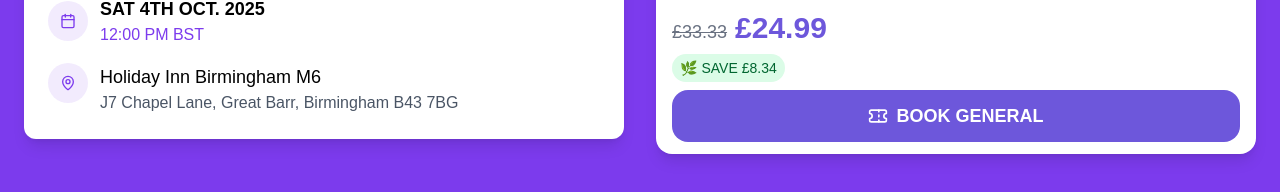
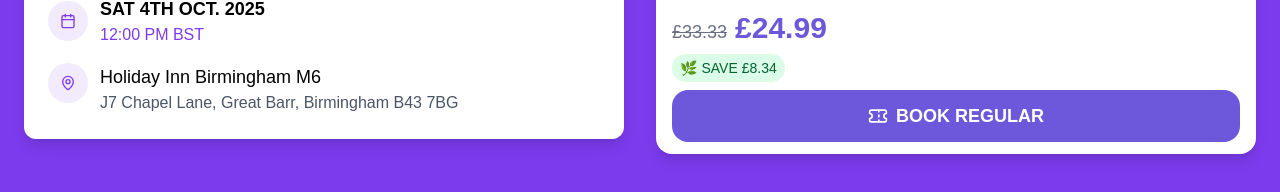
Before and after one commit to Philip-Nwabuwa/invite-link, a Next.js app: page / in a window 1280 px wide. Shown: the part 547-739 px from the top of the page. Built offline with nearby package versions, Linux system fonts and the light colour scheme.

Commit message:
Replace buttons with links for ticket booking on the homepage, updating text from "GENERAL" to "REGULAR" for clarity and consistency.

```diff
--- a/src/app/page.tsx
+++ b/src/app/page.tsx
@@ -1,5 +1,6 @@
 import { Calendar, MapPin, Star, Ticket } from "lucide-react";
 import Image from "next/image";
+import Link from "next/link";
 
 import RoboticHand from "@/assets/images/robot-hand.jpg";
 import Logo from "@/assets/images/logo.png";
@@ -99,9 +100,14 @@
                 </div>
               </div>
 
-              <button className="w-full bg-[#9a3cdd] text-white py-3 px-6 rounded-2xl font-bold text-lg hover:bg-[#9a3cdd]/80 transition-colors flex items-center justify-center gap-2 cursor-pointer">
+              <Link
+                href="https://buy.stripe.com/eVqeV5dupaDF9se85dejK01"
+                target="_blank"
+                rel="noopener noreferrer"
+                className="w-full bg-[#9a3cdd] text-white py-3 px-6 rounded-2xl font-bold text-lg hover:bg-[#9a3cdd]/80 transition-colors flex items-center justify-center gap-2 cursor-pointer text-center"
+              >
                 <Ticket className="size-5" /> BOOK PREMIUM
-              </button>
+              </Link>
             </div>
 
             <div className="bg-white rounded-2xl py-3 px-4 shadow-lg text-black relative hover:scale-105 transition-all duration-500">
@@ -112,7 +118,7 @@
 
               <div className="mb-2">
                 <h3 className="text-[#6d57db] text-xl font-bold mb-2 flex items-center gap-2">
-                  <Star className="size-5 fill-[#6d57db]" /> GENERAL
+                  <Star className="size-5 fill-[#6d57db]" /> REGULAR
                 </h3>
                 <p className="text-[#6d57db]">Full Event Access</p>
               </div>
@@ -132,9 +138,14 @@
                 </div>
               </div>
 
-              <button className="w-full bg-[#6d57db] text-white py-3 px-6 rounded-2xl font-bold text-lg hover:bg-[#6d57db]/80 transition-colors flex items-center justify-center gap-2 cursor-pointer">
-                <Ticket className="size-5" /> BOOK GENERAL
-              </button>
+              <Link
+                href="https://buy.stripe.com/00w3cncqlcLNbAm99hejK00"
+                target="_blank"
+                rel="noopener noreferrer"
+                className="w-full bg-[#6d57db] text-white py-3 px-6 rounded-2xl font-bold text-lg hover:bg-[#6d57db]/80 transition-colors flex items-center justify-center gap-2 cursor-pointer text-center"
+              >
+                <Ticket className="size-5" /> BOOK REGULAR
+              </Link>
             </div>
           </div>
         </div>
```
